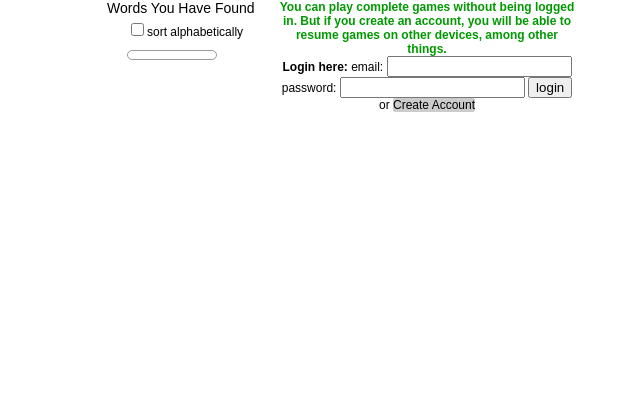
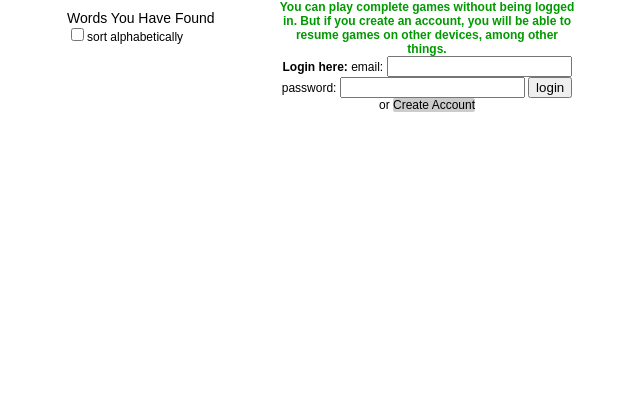
Before and after one commit to judasgutenberg/networked_spellingbee, a PHP site: page / in a window 1280 px wide. Shown: the top 419 px of the page, without its empty margins (273-913 px from the left). Run offline with PHP 8.4, Linux system fonts and the light colour scheme; data that the repository does not hold is empty.

Commit message:
design tweaks

```diff
--- a/spellingbee.css
+++ b/spellingbee.css
@@ -21,7 +21,6 @@
       .basicbutton:hover {
         background-color: #ffffff; color: #333366;
       }
-
 
       #message {
         display:block;
@@ -83,15 +82,27 @@
 
       #foundwordslabel{
         position: absolute;
-          top:0px;
-          left:380px;
+        top:10px;
+        left:340px;
         font-size:14px;
       }
-        #foundwords{
+      #foundwords1{
         position: absolute;
         top:50px;
-          left:400px;
-          width:80px;
+        left:340px;
+        width:70px;
+        font-size:11px;
+        justify-content: left;
+        border:1px solid #999999;
+        border-radius: 6px;
+        text-align: left;
+        padding: 4px;
+      }
+      #foundwords2{
+        position: absolute;
+        top:50px;
+        left:430px;
+        width:70px;
         font-size:11px;
         justify-content: left;
         border:1px solid #999999;
@@ -101,8 +112,8 @@
       }
       #config{
         position: absolute;
-          top:20px;
-          left:400px;
+        top:25px;
+        left:340px;
         font-size:12px;
 
       }
@@ -137,7 +148,7 @@
         width: 300px;
         height: 300px;
         display: block;
-          top: 680px;
+        top: 500px;
         left: 0px;
       }
       #communicationmessage {
@@ -153,6 +164,7 @@
         border: 1px solid #000000;
         border-radius: 6px;
       }
+
       .messagetext{
         padding-bottom: 4px;
       }
@@ -203,8 +215,6 @@
         justify-content: center;
 
       }
-
-
 
       .hexagon {
         position: absolute;
```
Lines whose indentation alone changed are shown as unchanged.
